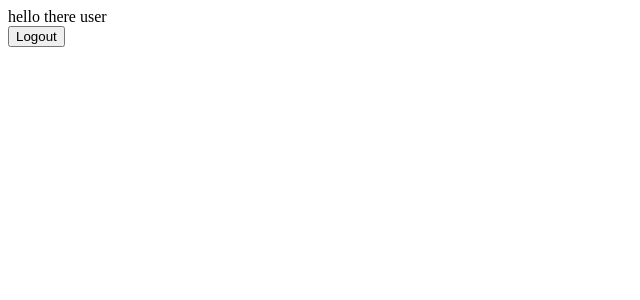
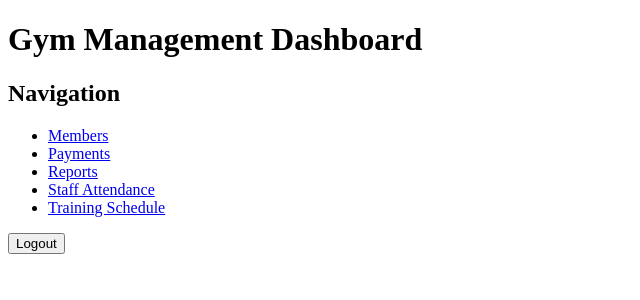
Before and after one commit to Eewonn/Gym-Management-System, a PHP site: page /app/dashboard/dashboard.php in a window 1280 px wide. Shown: the top 300 px of the page, without its empty margins (0-640 px from the left). Run offline with PHP 8.4, Linux system fonts and the light colour scheme; the visitor is signed in with stand-in values (Sample User, id 1).

Commit message:
Simple front-end for dashboard nav

```diff
--- a/app/dashboard/dashboard.php
+++ b/app/dashboard/dashboard.php
@@ -13,13 +13,22 @@ if (!isset($_SESSION['user_id'])) {
 <head>
     <meta charset="UTF-8">
     <meta name="viewport" content="width=device-width, initial-scale=1.0">
-    <title>Document</title>
+    <title>Gym Management Dashboard</title>
 </head>
 <body>
-    hello there user
+    <h1>Gym Management Dashboard</h1>
+
+    <h2>Navigation</h2>
+    <ul>
+        <li><a href="../members/members.php">Members</a></li>
+        <li><a href="../payments/payments.php">Payments</a></li>
+        <li><a href="../reports/reports.php">Reports</a></li>
+        <li><a href="../staff_attendance/staff_attendance.php">Staff Attendance</a></li>
+        <li><a href="../training_schedule/training_schedule.php">Training Schedule</a></li>
+    </ul>
+
     <form action="../login/logout.php" method="post">
         <button type="submit">Logout</button>
     </form>
 </body>
-</body>
 </html>
--- a/app/login/login.php
+++ b/app/login/login.php
@@ -2,10 +2,14 @@
 session_start();
 $msg = '';
 
+
+//Simple password authentication for demonstration purposes
+//This should be replaced with a proper database connection and user validation in production
 if ($_SERVER['REQUEST_METHOD'] == 'POST' && isset($_POST['login'])) {
    $user = $_POST['username'];
    $password = $_POST['password'];
 
+   //For now, we are using hardcoded values for demonstration purposes
    if ($user === 'admin' && $password === 'test123') {
       $msg = "You have entered correct username and password";
       $_SESSION['user_id'] = 1; // replace this with actual user ID from DB later
@@ -24,7 +28,7 @@ if ($_SERVER['REQUEST_METHOD'] == 'POST' && isset($_POST['login'])) {
     <meta charset="UTF-8">
     <meta name="viewport" content="width=device-width, initial-scale=1.0">
     <link rel="stylesheet" href="../../assets/styles.css">
-    <title>Login</title>
+    <title>Gym Management Login</title>
 </head>
 
 <body>
```
